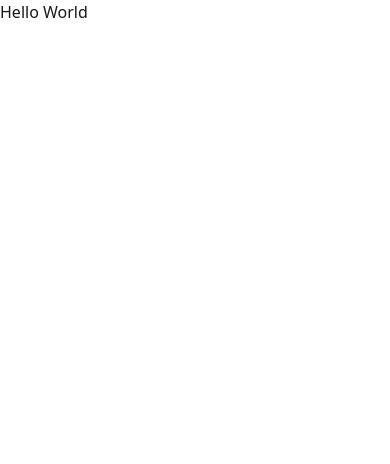
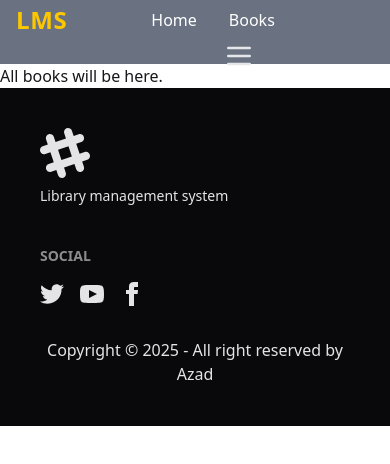
Before and after one commit to Md-Azad/library-management-frontend, a React (Vite) app: page / in a window 390 px wide. Shown: the top 464 px of the page. Built offline with nearby package versions, Linux system fonts and the light colour scheme.

Commit message:
added navbar and footer

```diff
--- a/package.json
+++ b/package.json
@@ -10,9 +10,11 @@
     "preview": "vite preview"
   },
   "dependencies": {
+    "@reduxjs/toolkit": "^2.8.2",
     "@tailwindcss/vite": "^4.1.11",
     "react": "^19.1.0",
     "react-dom": "^19.1.0",
+    "react-redux": "^9.2.0",
     "react-router": "^7.6.3",
     "tailwindcss": "^4.1.11"
   },
--- a/src/App.tsx
+++ b/src/App.tsx
@@ -1,12 +1,13 @@
+import { Outlet } from "react-router";
+import Footer from "./sharedComponents/Footer";
+import Navbar from "./sharedComponents/Navbar";
+
 function App() {
   return (
     <>
-      <h1 className="text-red-500">Library management system</h1>
-      <button className="btn btn-xs">Xsmall</button>
-      <button className="btn btn-sm">Small</button>
-      <button className="btn">Medium</button>
-      <button className="btn btn-lg">Large</button>
-      <button className="btn btn-xl">Xlarge</button>
+      <Navbar />
+      <Outlet />
+      <Footer />
     </>
   );
 }
--- /dev/null
+++ b/src/components/AllBooks.tsx
@@ -0,0 +1,5 @@
+const AllBooks = () => {
+  return <div>All books will be here.</div>;
+};
+
+export default AllBooks;
--- /dev/null
+++ b/src/redux/store/store.ts
@@ -0,0 +1,5 @@
+import { configureStore } from "@reduxjs/toolkit";
+
+export const store = configureStore({
+  reducer: {},
+});
--- /dev/null
+++ b/src/sharedComponents/Footer.tsx
@@ -0,0 +1,67 @@
+const Footer = () => {
+  return (
+    <footer className="bg-neutral text-neutral-content p-10 ">
+      <div className="footer sm:footer-horizontal ">
+        <aside>
+          <svg
+            width="50"
+            height="50"
+            viewBox="0 0 24 24"
+            xmlns="http://www.w3.org/2000/svg"
+            fillRule="evenodd"
+            clipRule="evenodd"
+            className="fill-current"
+          >
+            <path d="M22.672 15.226l-2.432.811.841 2.515c.33 1.019-.209 2.127-1.23 2.456-1.15.325-2.148-.321-2.463-1.226l-.84-2.518-5.013 1.677.84 2.517c.391 1.203-.434 2.542-1.831 2.542-.88 0-1.601-.564-1.86-1.314l-.842-2.516-2.431.809c-1.135.328-2.145-.317-2.463-1.229-.329-1.018.211-2.127 1.231-2.456l2.432-.809-1.621-4.823-2.432.808c-1.355.384-2.558-.59-2.558-1.839 0-.817.509-1.582 1.327-1.846l2.433-.809-.842-2.515c-.33-1.02.211-2.129 1.232-2.458 1.02-.329 2.13.209 2.461 1.229l.842 2.515 5.011-1.677-.839-2.517c-.403-1.238.484-2.553 1.843-2.553.819 0 1.585.509 1.85 1.326l.841 2.517 2.431-.81c1.02-.33 2.131.211 2.461 1.229.332 1.018-.21 2.126-1.23 2.456l-2.433.809 1.622 4.823 2.433-.809c1.242-.401 2.557.484 2.557 1.838 0 .819-.51 1.583-1.328 1.847m-8.992-6.428l-5.01 1.675 1.619 4.828 5.011-1.674-1.62-4.829z"></path>
+          </svg>
+          <p>Library management system</p>
+        </aside>
+        <nav>
+          <h6 className="footer-title">Social</h6>
+          <div className="grid grid-flow-col gap-4">
+            <a>
+              <svg
+                xmlns="http://www.w3.org/2000/svg"
+                width="24"
+                height="24"
+                viewBox="0 0 24 24"
+                className="fill-current"
+              >
+                <path d="M24 4.557c-.883.392-1.832.656-2.828.775 1.017-.609 1.798-1.574 2.165-2.724-.951.564-2.005.974-3.127 1.195-.897-.957-2.178-1.555-3.594-1.555-3.179 0-5.515 2.966-4.797 6.045-4.091-.205-7.719-2.165-10.148-5.144-1.29 2.213-.669 5.108 1.523 6.574-.806-.026-1.566-.247-2.229-.616-.054 2.281 1.581 4.415 3.949 4.89-.693.188-1.452.232-2.224.084.626 1.956 2.444 3.379 4.6 3.419-2.07 1.623-4.678 2.348-7.29 2.04 2.179 1.397 4.768 2.212 7.548 2.212 9.142 0 14.307-7.721 13.995-14.646.962-.695 1.797-1.562 2.457-2.549z"></path>
+              </svg>
+            </a>
+            <a>
+              <svg
+                xmlns="http://www.w3.org/2000/svg"
+                width="24"
+                height="24"
+                viewBox="0 0 24 24"
+                className="fill-current"
+              >
+                <path d="M19.615 3.184c-3.604-.246-11.631-.245-15.23 0-3.897.266-4.356 2.62-4.385 8.816.029 6.185.484 8.549 4.385 8.816 3.6.245 11.626.246 15.23 0 3.897-.266 4.356-2.62 4.385-8.816-.029-6.185-.484-8.549-4.385-8.816zm-10.615 12.816v-8l8 3.993-8 4.007z"></path>
+              </svg>
+            </a>
+            <a>
+              <svg
+                xmlns="http://www.w3.org/2000/svg"
+                width="24"
+                height="24"
+                viewBox="0 0 24 24"
+                className="fill-current"
+              >
+                <path d="M9 8h-3v4h3v12h5v-12h3.642l.358-4h-4v-1.667c0-.955.192-1.333 1.115-1.333h2.885v-5h-3.808c-3.596 0-5.192 1.583-5.192 4.615v3.385z"></path>
+              </svg>
+            </a>
+          </div>
+        </nav>
+      </div>
+      <aside className="text-center mt-8">
+        <p>
+          Copyright © {new Date().getFullYear()} - All right reserved by Azad
+        </p>
+      </aside>
+    </footer>
+  );
+};
+
+export default Footer;
--- /dev/null
+++ b/src/sharedComponents/Navbar.tsx
@@ -0,0 +1,104 @@
+import { useState } from "react";
+import { Link, NavLink } from "react-router";
+
+const Navbar = () => {
+  const [menuOpen, setMenuOpen] = useState(false);
+  const navLinks = (
+    <div className="flex">
+      <NavLink
+        to="/"
+        className="text-white hover:text-yellow-400 block py-2 px-4 rounded transition"
+      >
+        Home
+      </NavLink>
+      <NavLink
+        to="/books"
+        className="text-white hover:text-yellow-400 block py-2 px-4 rounded transition"
+      >
+        Books
+      </NavLink>
+    </div>
+  );
+  return (
+    <nav className="sticky top-0 z-50 bg-gray-500 bg-opacity-95 ">
+      <div className="max-w-7xl mx-auto px-4">
+        <div className="grid grid-cols-3 items-center h-16">
+          {/* Logo */}
+          <div className="flex items-center">
+            <Link
+              to="/"
+              className="text-yellow-400 font-extrabold text-2xl md:text-3xl tracking-wide"
+            >
+              LMS
+            </Link>
+          </div>
+
+          <div>{navLinks}</div>
+
+          {/* Hamburger/Cross - mobile only */}
+          <div className="flex md:hidden justify-end col-span-2">
+            <button
+              className="text-gray-200 focus:outline-none"
+              onClick={() => setMenuOpen(!menuOpen)}
+              aria-label={menuOpen ? "Close menu" : "Open menu"}
+            >
+              {menuOpen ? (
+                // Cross Icon
+                <svg
+                  className="h-8 w-8"
+                  fill="none"
+                  stroke="currentColor"
+                  viewBox="0 0 24 24"
+                >
+                  <path
+                    strokeLinecap="round"
+                    strokeLinejoin="round"
+                    strokeWidth={2}
+                    d="M6 18L18 6M6 6l12 12"
+                  />
+                </svg>
+              ) : (
+                // Hamburger Icon
+                <svg
+                  className="h-8 w-8"
+                  fill="none"
+                  stroke="currentColor"
+                  viewBox="0 0 24 24"
+                >
+                  <path
+                    strokeLinecap="round"
+                    strokeLinejoin="round"
+                    strokeWidth={2}
+                    d="M4 6h16M4 12h16M4 18h16"
+                  />
+                </svg>
+              )}
+            </button>
+          </div>
+        </div>
+      </div>
+
+      {/* Mobile Menu */}
+      <div
+        className={`fixed inset-0 z-40 mt-12 bg-opacity-40 backdrop-blur-sm transition-all duration-300 ${
+          menuOpen ? "visible opacity-100" : "invisible opacity-0"
+        } md:hidden`}
+        onClick={() => setMenuOpen(false)}
+      >
+        <div
+          className={`absolute left-0 right-0 top-0 mx-4 mt-4 rounded-lg bg-gray-500 bg-opacity-95 shadow-lg transition-all duration-300 ${
+            menuOpen ? "translate-y-0 opacity-100" : "-translate-y-10 opacity-0"
+          }`}
+          style={{ pointerEvents: menuOpen ? "auto" : "none" }}
+          onClick={(e) => e.stopPropagation()}
+        >
+          <div className="flex flex-col items-center py-6 space-y-2">
+            {navLinks}
+          </div>
+        </div>
+      </div>
+    </nav>
+  );
+};
+
+export default Navbar;
```
Also changed, not shown: src/routes/routes.tsx (+9 -1 lines), 1 other file (tests, documents, lock files or other folders).
